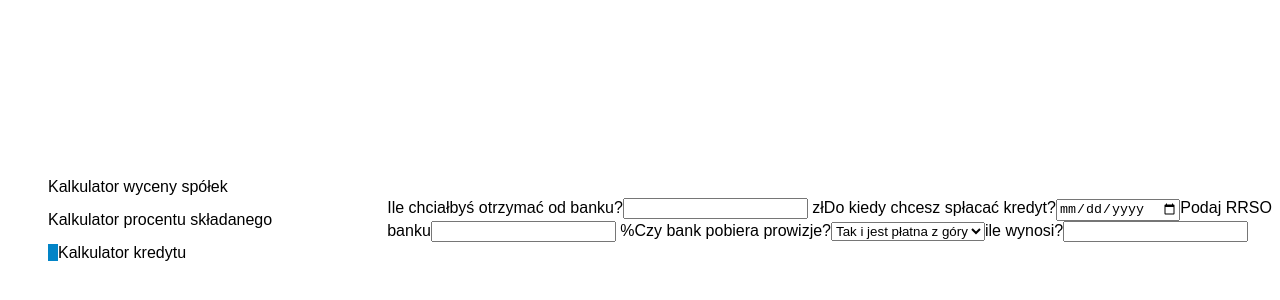
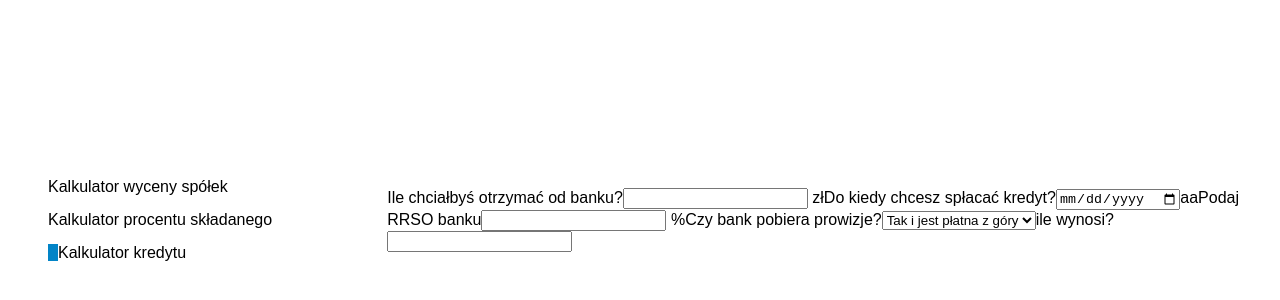
Before and after one commit to Sensaz/FinanceCalc, a React (Create React App) app: page /creditCalc in a window 1280 px wide. Shown: the part 188-488 px from the top of the page. Built offline with nearby package versions, Linux system fonts and the light colour scheme.

Commit message:
First Commit

```diff
--- a/src/Components/creditCalc/CreditCalc.jsx
+++ b/src/Components/creditCalc/CreditCalc.jsx
@@ -11,7 +11,7 @@ const CreditCalc = () => {
           Do kiedy chcesz spłacać kredyt?
           <input type="date" id="date" />
         </label>
-
+aa
         <label htmlFor="rrso">
           Podaj RRSO banku
           <input type="text" id="rrso" /> %
```
